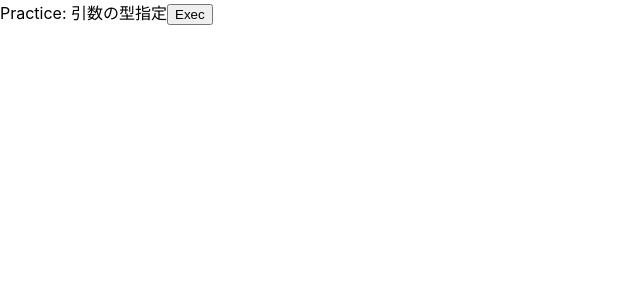
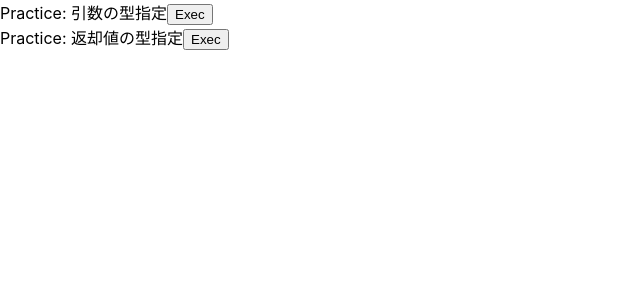
Before and after one commit to tayutaedomo/react-typescript-sandbox, a React (Create React App) app: page /practices in a window 1280 px wide. Shown: the top 300 px of the page, without its empty margins (0-640 px from the left). Built offline with nearby package versions, Linux system fonts and the light colour scheme.

Commit message:
add: Practice2 component

```diff
--- /dev/null
+++ b/src/components/practices/Practice2.tsx
@@ -0,0 +1,23 @@
+import React from 'react';
+
+const Practice2 = () => {
+  const getTotalFee = (num: number): number => {
+    const total = num * 1.1;
+    // return total.toString();
+    return total;
+  };
+
+  // const onClickPractice = () => calcTotalFee('1,000');
+  const onClickPractice = () => {
+    console.log(getTotalFee(1000));
+  };
+
+  return (
+    <div>
+      <label>Practice: 返却値の型指定</label>
+      <button onClick={onClickPractice}>Exec</button>
+    </div>
+  );
+};
+
+export default Practice2;
--- a/src/components/practices/Practices.tsx
+++ b/src/components/practices/Practices.tsx
@@ -1,11 +1,13 @@
 import React from 'react';
 
 import Practice1 from './Practice1';
+import Practice2 from './Practice2';
 
 const Practices = () => {
   return (
     <>
       <Practice1 />
+      <Practice2 />
     </>
   );
 };
```
